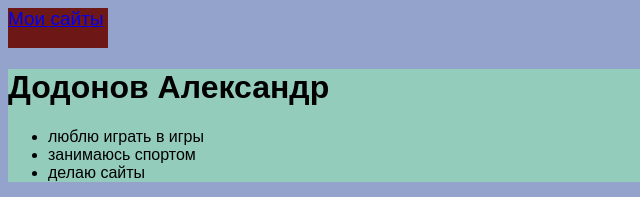
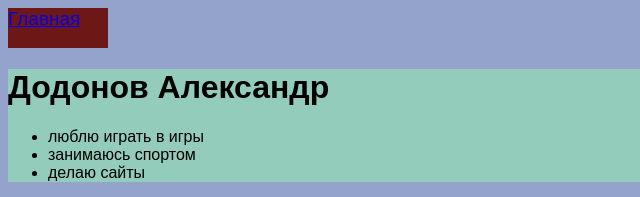
Before and after one commit to Dodonov2345/obo_mne, a plain HTML site: page index.html in a window 1280 px wide. Shown: the top 197 px of the page, 0-640 px from the left. Drawn offline with Linux system fonts and the light colour scheme; grey boxes are pictures that could not be loaded.

Commit message:
Update index.html

```diff
--- a/index.html
+++ b/index.html
@@ -5,7 +5,7 @@
   </head>
   <body>
     <header>
-      <a class="link-header" href="index.html">Мои сайты</a>
+      <a class="link-header" href=" https://dodonov2345.github.io/websaits/">Главная</a>
     </header>
     <main>
       <div class="proekt">
```
